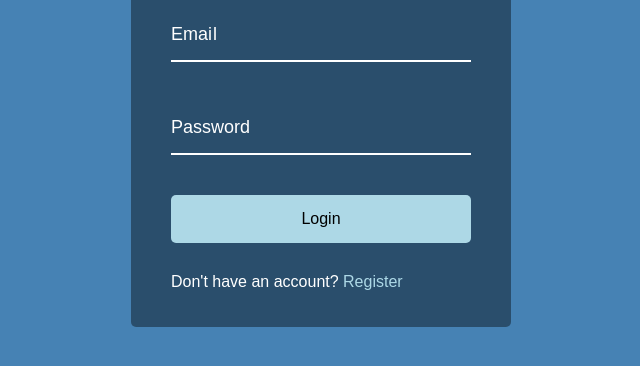
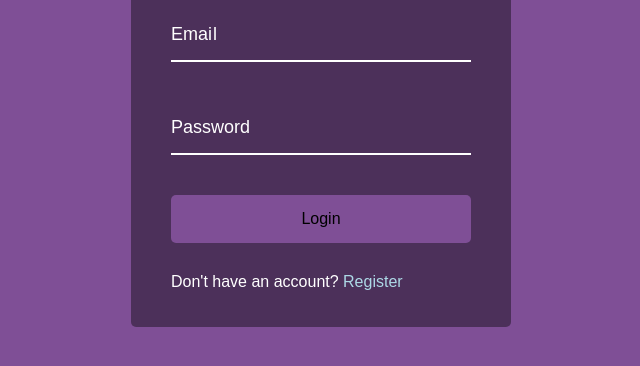
Before and after one commit to LaxmikantBolsekar/Login-Form-Wave, a plain HTML site: page index.html in a window 1280 px wide. Shown: the part 286-652 px from the top of the page, without its empty margins (319-959 px from the left). Drawn offline with Linux system fonts and the light colour scheme.

Commit message:
Second Change

```diff
--- a/style.css
+++ b/style.css
@@ -3,7 +3,7 @@
 }
 
 body {
-  background-color: steelblue;
+  background-color: rgb(127, 79, 150);
   color: #fff;
   font-family: 'Muli', sans-serif;
   display: flex;
@@ -35,7 +35,7 @@ body {
   cursor: pointer;
   display: inline-block;
   width: 100%;
-  background: lightblue;
+  background: rgb(127, 79, 150);
   padding: 15px;
   font-family: inherit;
   font-size: 16px;
```
